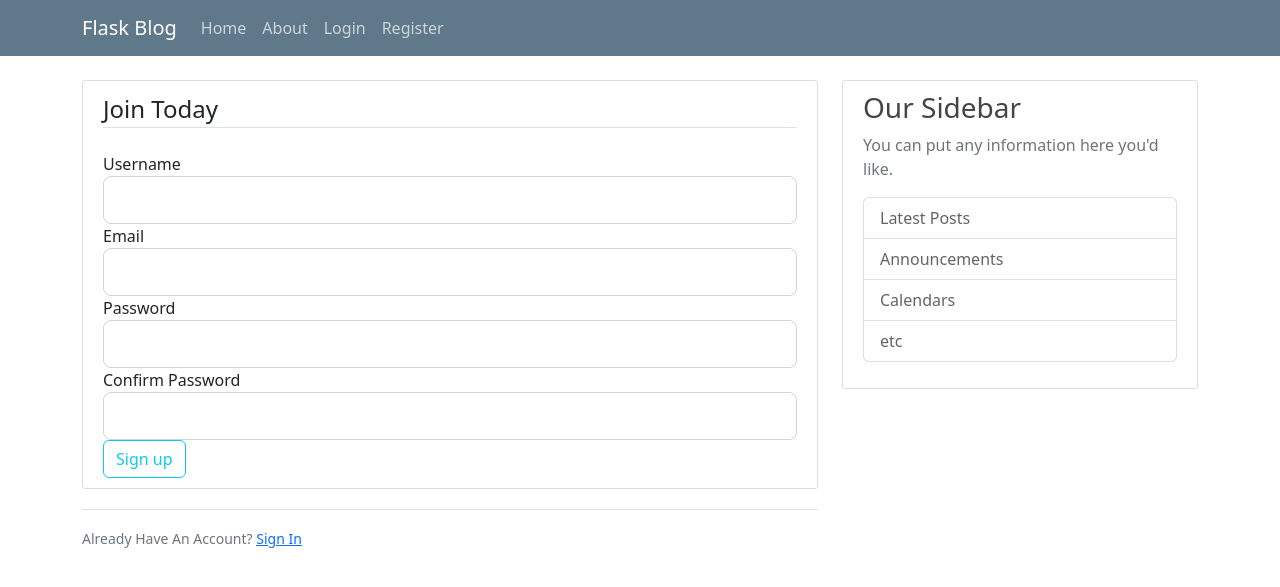
After one commit to rakinplaban/blogpost, a Flask app: page /register in a window 1280 px wide. The commit adds this page. Shown: the top 587 px of the page. Run offline with Flask 2, Linux system fonts and the light colour scheme.

Commit message:
validation form.

```diff
--- a/flaskblog.py
+++ b/flaskblog.py
@@ -1,6 +1,9 @@
-from flask import Flask, render_template, url_for
+from flask import Flask, render_template, url_for,flash, redirect
+from forms import RegistrationForm, LoginForm
 
 app = Flask(__name__)
+
+app.config['SECRET_KEY'] = '2a509b6cc825d66df73ca4df444ef072'
 
 posts = [
     {
@@ -23,10 +26,30 @@ def hello():
     return render_template('home.html', posts=posts)
 
 
-@app.route("/new_route")
+@app.route("/about")
 def new_route():
     return render_template('about.html',title='About')
 
 
+@app.route("/register",methods=['GET','POST'])
+def register():
+    form = RegistrationForm()
+    if form.validate_on_submit():
+        flash(f'Account details for {form.username.data}','success')
+        return redirect(url_for('hello'))
+    return render_template('register.html',title='Register',form=form)
+
+@app.route("/login",methods=['GET','POST'])
+def login():
+    form = LoginForm()
+    if form.validate_on_submit():
+        if form.email.data == 'admin@blog.com' and form.password.data == 'password':
+            flash('You have been logged in!', 'success')
+            return redirect(url_for('hello'))
+        else:
+            flash('Login Unsuccessful. Please check username and password', 'danger')
+    return render_template('login.html', title='Login', form=form)
+
+
 if __name__ == '__main__':
     app.run(debug=True)
--- /dev/null
+++ b/forms.py
@@ -0,0 +1,17 @@
+from flask_wtf import FlaskForm
+from wtforms import StringField,PasswordField, SubmitField, BooleanField
+from wtforms.validators import DataRequired,Length,Email,EqualTo
+
+class RegistrationForm(FlaskForm):
+    username = StringField('Username',validators=[DataRequired(), Length(min=2, max=20)])
+    email = StringField('Email',validators=[DataRequired(),Email()])
+    password = PasswordField('Password',validators=[DataRequired(),Length(min=8)])
+    confirm_password = PasswordField('Confirm Password',validators=[DataRequired(),EqualTo('password'),Length(min=8)])
+    submit = SubmitField('Sign up')
+
+
+class LoginForm(FlaskForm):
+    email = StringField('Email',validators=[DataRequired(),Email()])
+    password = PasswordField('Password',validators=[DataRequired(),Length(min=8)])
+    remember = BooleanField('Remember me')
+    submit = SubmitField('Login')
--- a/templates/layout.html
+++ b/templates/layout.html
@@ -24,13 +24,13 @@
         </button>
         <div class="collapse navbar-collapse" id="navbarToggle">
           <div class="navbar-nav mr-auto">
-            <a class="nav-item nav-link" href="/">Home</a>
-            <a class="nav-item nav-link" href="/about">About</a>
+            <a class="nav-item nav-link" href="{{ url_for('hello') }}">Home</a>
+            <a class="nav-item nav-link" href="{{ url_for('new_route') }}">About</a>
           </div>
           <!-- Navbar Right Side -->
           <div class="navbar-nav">
-            <a class="nav-item nav-link" href="/login">Login</a>
-            <a class="nav-item nav-link" href="/register">Register</a>
+            <a class="nav-item nav-link" href="{{ url_for('login') }}">Login</a>
+            <a class="nav-item nav-link" href="{{ url_for('register') }}">Register</a>
           </div>
         </div>
       </div>
@@ -40,6 +40,15 @@
   <main role="main" class="container">
     <div class="row">
       <div class="col-md-8">
+        {% with messages = get_flashed_messages(with_categories=true) %}
+          {% if messages %}
+            {% for category,message in messages %}
+              <div class="alert alert-{{category}}">
+                {{message}}
+              </div>
+            {% endfor %}
+          {% endif %}
+        {% endwith %}
         {% block content %}
 
         {% endblock %}
--- /dev/null
+++ b/templates/register.html
@@ -0,0 +1,75 @@
+{% extends 'layout.html' %}
+
+{% block content %}
+
+<div class="content-section">
+    <form method="POST" action="">
+        {{ form.hidden_tag() }}
+        <fieldset class="form-group">
+            <legend class="border-bottom mb-4">Join Today</legend>
+            <div class="form-group">
+                {{ form.username.label(class="form-control-label") }}
+
+                {% if form.username.errors %}
+                    {{ form.username(class="form-control form-control-lg is-invalid") }}
+                    <div class="invalid-feedback">
+                        {% for error in form.username.errors %}
+                            <span>{{ error }}</span>
+                        {% endfor %}
+                    </div>
+                {% else %}
+                    {{ form.username(class="form-control form-control-lg") }}
+                {% endif %}
+            </div>
+            <div class="form-group">
+                {{ form.email.label(class="form-control-label") }}
+                {% if form.email.errors %}
+                    {{ form.email(class="form-control form-control-lg is-invalid") }}
+                    <div class="invalid-feedback">
+                        {% for error in form.email.errors %}
+                            <span>{{ error }}</span>
+                        {% endfor %}
+                    </div>
+                {% else %}
+                    {{ form.email(class="form-control form-control-lg") }}
+                {% endif %}
+            </div>
+            <div class="form-group">
+                {{ form.password.label(class="form-control-label") }}
+                {% if form.password.errors %}
+                    {{ form.password(class="form-control form-control-lg is-invalid") }}
+                    <div class="invalid-feedback">
+                        {% for error in form.password.errors %}
+                            <span>{{ error }}</span>
+                        {% endfor %}
+                    </div>
+                {% else %}
+                    {{ form.password(class="form-control form-control-lg") }}
+                {% endif %}
+            </div>
+            <div class="form-group">
+                {{ form.confirm_password.label(class="form-control-label") }}
+                {% if form.confirm_password.errors %}
+                    {{ form.confirm_password(class="form-control form-control-lg is-invalid") }}
+                    <div class="invalid-feedback">
+                        {% for error in form.confirm_password.errors %}
+                            <span>{{ error }}</span>
+                        {% endfor %}
+                    </div>
+                {% else %}
+                    {{ form.confirm_password(class="form-control form-control-lg") }}
+                {% endif %}
+            </div>
+        </fieldset>
+        <div class="form-group">
+            {{ form.submit(class="btn btn-outline-info") }}
+        </div>
+    </form>
+</div>
+<div class="border-top pt-3">
+    <small class="text-muted">
+        Already Have An Account? <a class="ml-2" href="{{ url_for('login') }}">Sign In</a>
+    </small>
+</div>
+
+{% endblock %}
```
Also changed, not shown: requirements.txt (added, +12 -0 lines), templates/login.html (added, +55 -0 lines).
